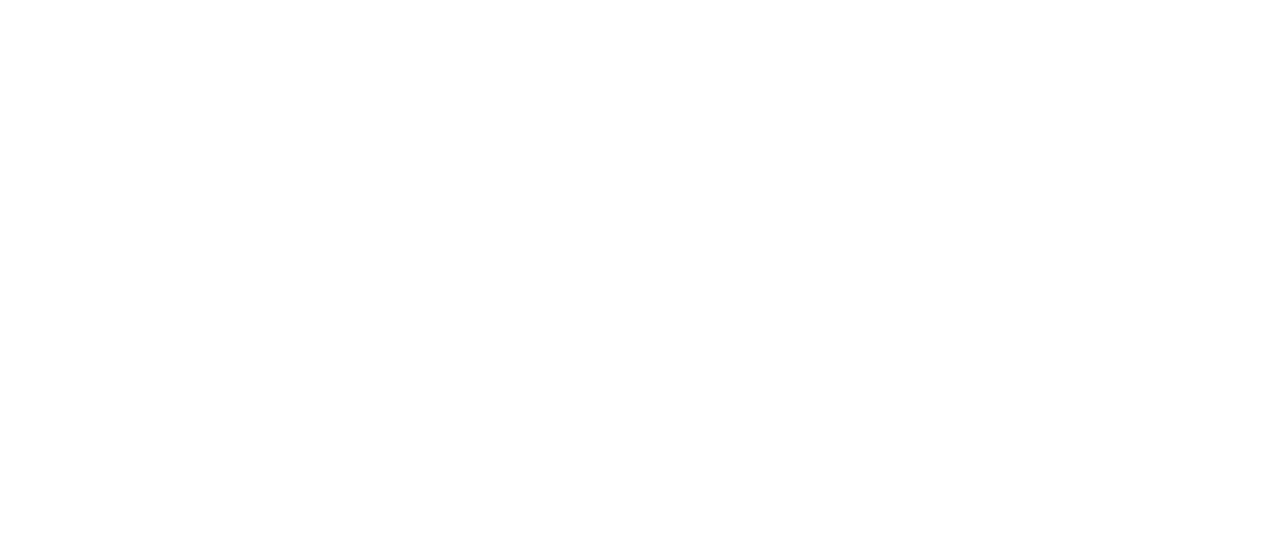
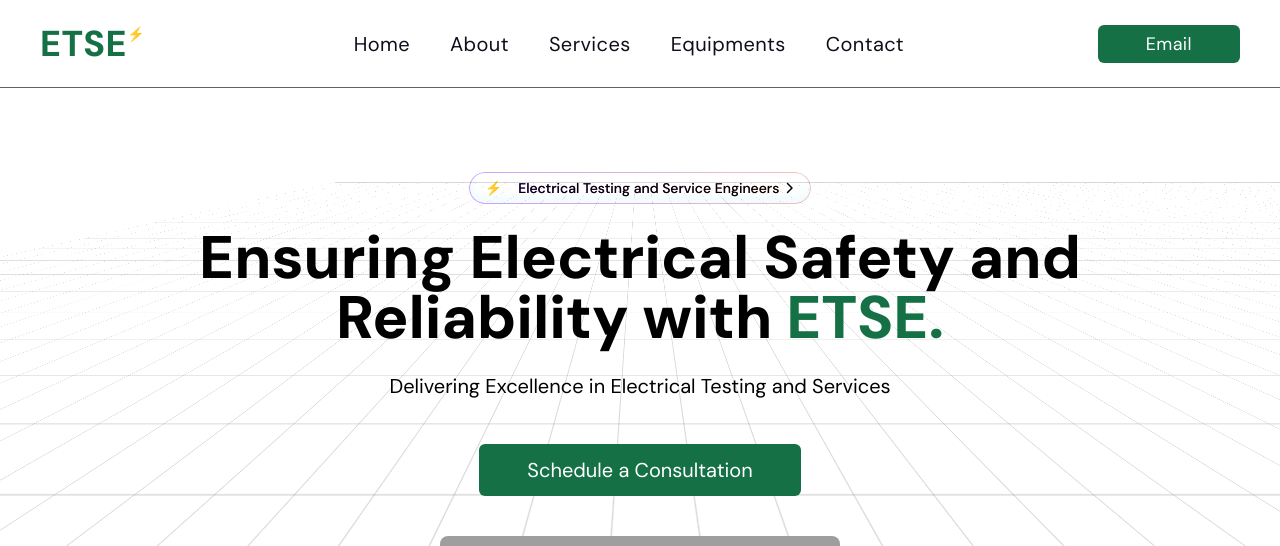
Before and after one commit to aashxx/ETSE, a Next.js app: page / in a window 1280 px wide. Shown: the top 546 px of the page. Built offline with nearby package versions, Linux system fonts and the light colour scheme; grey boxes are pictures that could not be loaded.

Commit message:
Update layout.tsx

```diff
--- a/app/layout.tsx
+++ b/app/layout.tsx
@@ -92,9 +92,9 @@
         />
       </Head>
       <body className={dm_sans.className}>
-        {/* <PageLayout>
+        <PageLayout>
           {children}
-        </PageLayout> */}
+        </PageLayout>
       </body>
     </html>
   );
```
